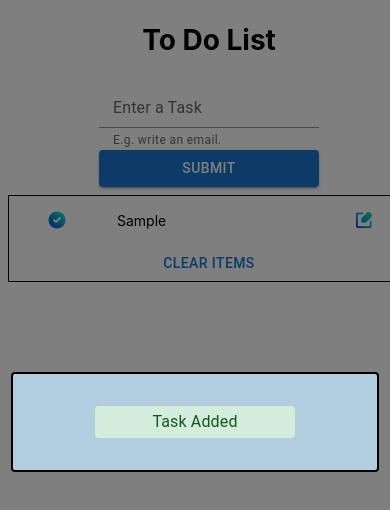
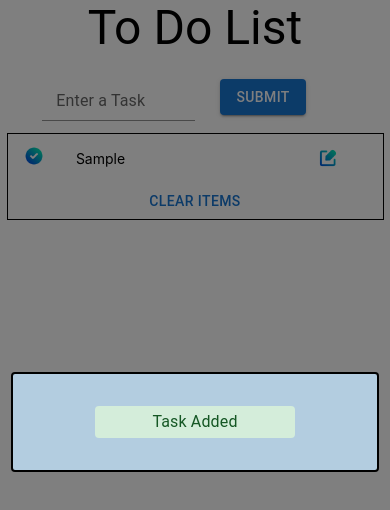
Before and after one commit to miyutogo/ToDoApp-REACT, a React (Create React App) app: page / in a window 390 px wide. Both pictures are taken after typing "Sample" into the empty fields and a click on the button "SUBMIT". Shown: the top 510 px of the page. Built offline with nearby package versions, Linux system fonts and the light colour scheme.

Commit message:
added responsiveness

```diff
--- a/src/App.js
+++ b/src/App.js
@@ -11,7 +11,7 @@ import Modal from '@mui/material/Modal';
 import Typography from '@mui/material/Typography';
 import FormHelperText from '@mui/material/FormHelperText';
 import Button from '@mui/material/Button';
-import { Box, ThemeProvider, createTheme } from '@mui/system';
+import { Box, ThemeProvider, createTheme, spacing } from '@mui/system';
 
 
 const getLocalStorage = () => {
@@ -109,7 +109,6 @@ function App({type}) {
     setEditing(true);
     setEditID(id);
     setName(specificItem.title);
-    handleOpen()
   }
 
 
@@ -152,13 +151,29 @@ function App({type}) {
         spacing={0}
         direction="column"
         alignItems="center"
-        sx={{
-          minHeight: '100vh',
-        }}
+      >
 
+        {/*  Header */}
+        <Grid
+        xs={12}
+        lg={12}
+        alignItems='center'
         >
-          <h1>To Do List </h1>
+            <Typography variant="h3" component="div" gutterBottom>To Do List </Typography>
+        </Grid>
+
+        {/*  Form */}
+        <Grid
+        xs={12}
+        lg={12}>
            <FormControl >
+            <Grid
+              container
+              spacing={0}
+              direction="row"
+              alignItems="center"
+            >
+              <Grid xs={6} lg={8}>
                 <InputLabel htmlFor="my-input">Enter a Task</InputLabel>
                 <Input
                     id="my-input"
@@ -166,18 +181,30 @@ function App({type}) {
                     value={name}
                     onChange={(e)=> setName(e.target.value)}
                     onSubmit={handleSubmit}
+                    px={5}
                 />
-              <FormHelperText id="my-helper-text">E.g. write an email.</FormHelperText>
+              </Grid>
+              <Grid xs={1} lg={2}/>
+              <Grid xs={2} lg={2}>
                 <Button variant="contained" onClick={handleSubmit} >
                   {editing? 'edit' : 'submit'}
                 </Button>
+              </Grid>
+            </Grid>
            </FormControl>
+        </Grid>
 
+         <Grid
+            xs={12}
+            lg={12}
+            spacing={0}
+          >
             {list.length > 0 && (
                 <Box
                   border={1}
-                width={400}
-                margin={1}
+                  width={375}
+                  mt={1.5}
+
                 >
                   <List items={list} removeItem={removeItem} editItem={editItem}/>
                   <center><Button className='btn btn-primary' onClick={clearList}>
@@ -186,6 +213,9 @@ function App({type}) {
                 </Box >
             )
             }
+         </Grid>
+
+
 
 
       </Grid>
--- a/src/List.js
+++ b/src/List.js
@@ -35,15 +35,22 @@ const List = ({items, removeItem, editItem}) =>{
 					spacing={0}
 					direction="row"
 					alignItems="center"
+					xs={11}
 				>
-					<Grid xs={3}>
-						<Button  className='deleteBtn' onClick={()=>removeItem(id)}><img src={done} className={classes.button}/></Button>
+					<Grid xs={2} lg={2}	>
+						<img src={done} className={classes.button} onClick={()=>removeItem(id)}/>
 					</Grid>
-					<Grid  xs={7}>
-						<p className='title'>{title}</p>
+					<Grid  xs={8} lg={8}	>
+						<p style={{'overflowWrap': 'break-word'}} >{title}</p>
 					</Grid>
-					<Grid  xs={2}>
-						<Button  onClick={()=>editItem(id)}><img src={edit} className={classes.button}/></Button>
+					<Grid/>
+					<Grid
+						container
+						justifyContent="flex-end"
+						lg={2}
+						xs={2}
+					>
+						<img src={edit} className={classes.button} onClick={()=>editItem(id)}/>
 					</Grid>
 				</Grid>
 			</article>
```
Lines whose indentation alone changed are shown as unchanged.
